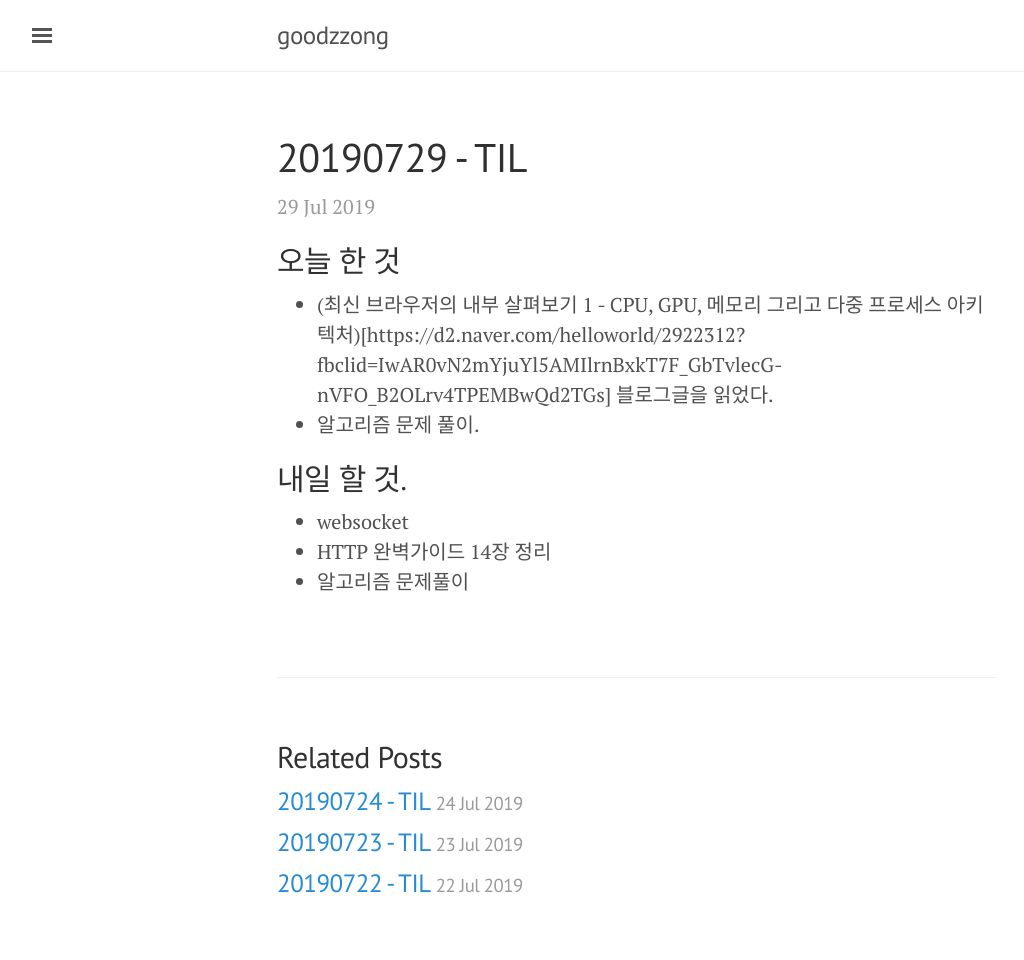
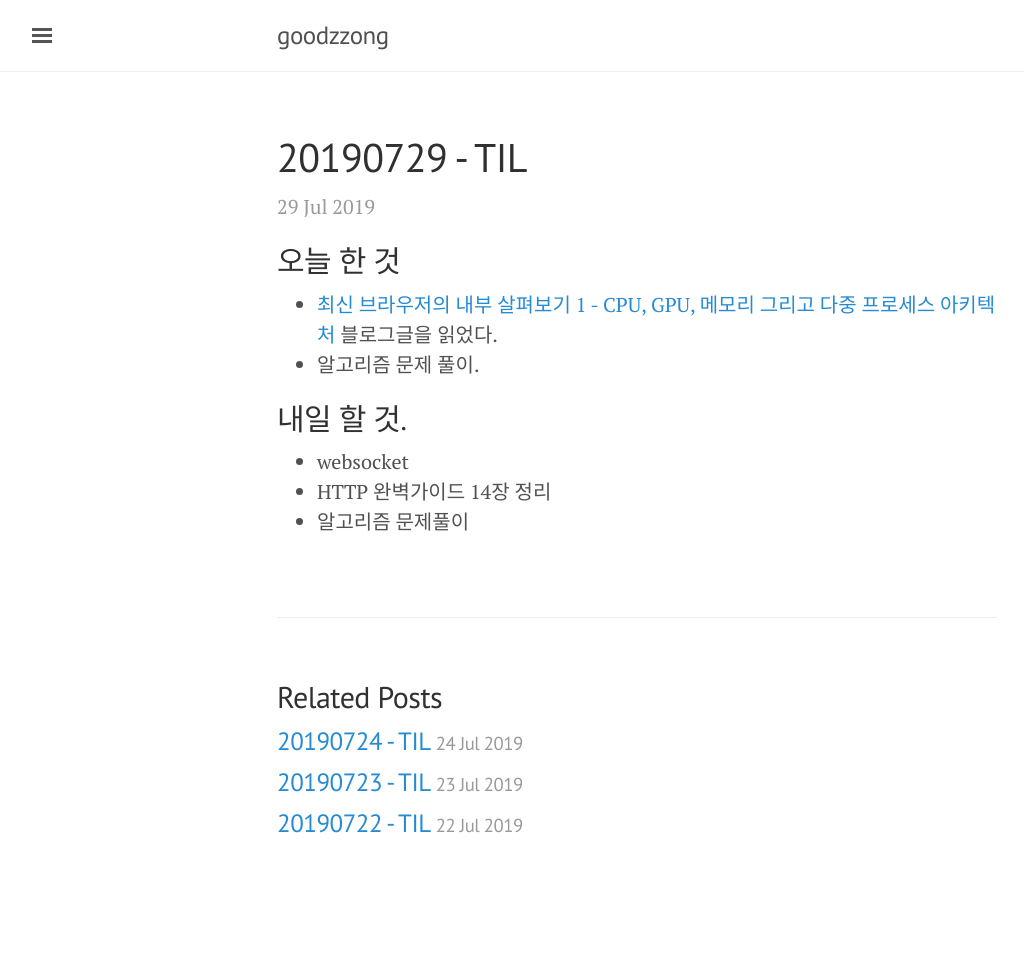
Before and after one commit to goodzzong/goodzzong.github.io, a Jekyll site: the page built from _posts/TIL(Today I Learned)/2019-07-29-til.md, in a window 1280 px wide. Shown: the whole page, without its empty margins (3-1027 px from the left). Built offline with Jekyll 4.4.1, drawn with Linux system fonts in a browser that asks for light colours; comment, search, counter and statistics services are not loaded; after the commit the page ends 900 px from its top, so only the background shows below that.

Commit message:
fix til posts

```diff
--- a/_posts/TIL(Today I Learned)/2019-07-29-til.md
+++ b/_posts/TIL(Today I Learned)/2019-07-29-til.md
@@ -12,7 +12,7 @@ comments: true
 
 ## 오늘 한 것
 
-- (최신 브라우저의 내부 살펴보기 1 - CPU, GPU, 메모리 그리고 다중 프로세스 아키텍처)[https://d2.naver.com/helloworld/2922312?fbclid=IwAR0vN2mYjuYl5AMIlrnBxkT7F_GbTvlecG-nVFO_B2OLrv4TPEMBwQd2TGs] 블로그글을 읽었다.
+- [최신 브라우저의 내부 살펴보기 1 - CPU, GPU, 메모리 그리고 다중 프로세스 아키텍처](https://d2.naver.com/helloworld/2922312?fbclid=IwAR0vN2mYjuYl5AMIlrnBxkT7F_GbTvlecG-nVFO_B2OLrv4TPEMBwQd2TGs) 블로그글을 읽었다.
 - 알고리즘 문제 풀이.
 
 ## 내일 할 것.
```
